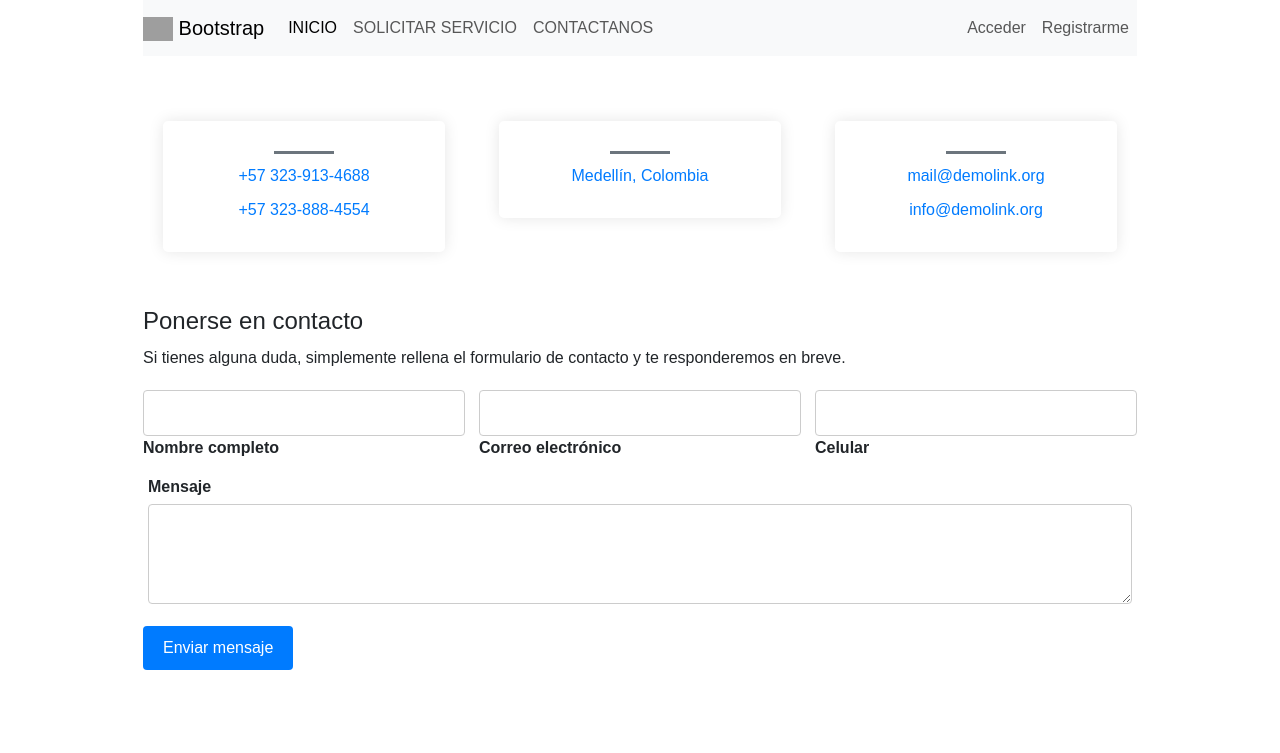
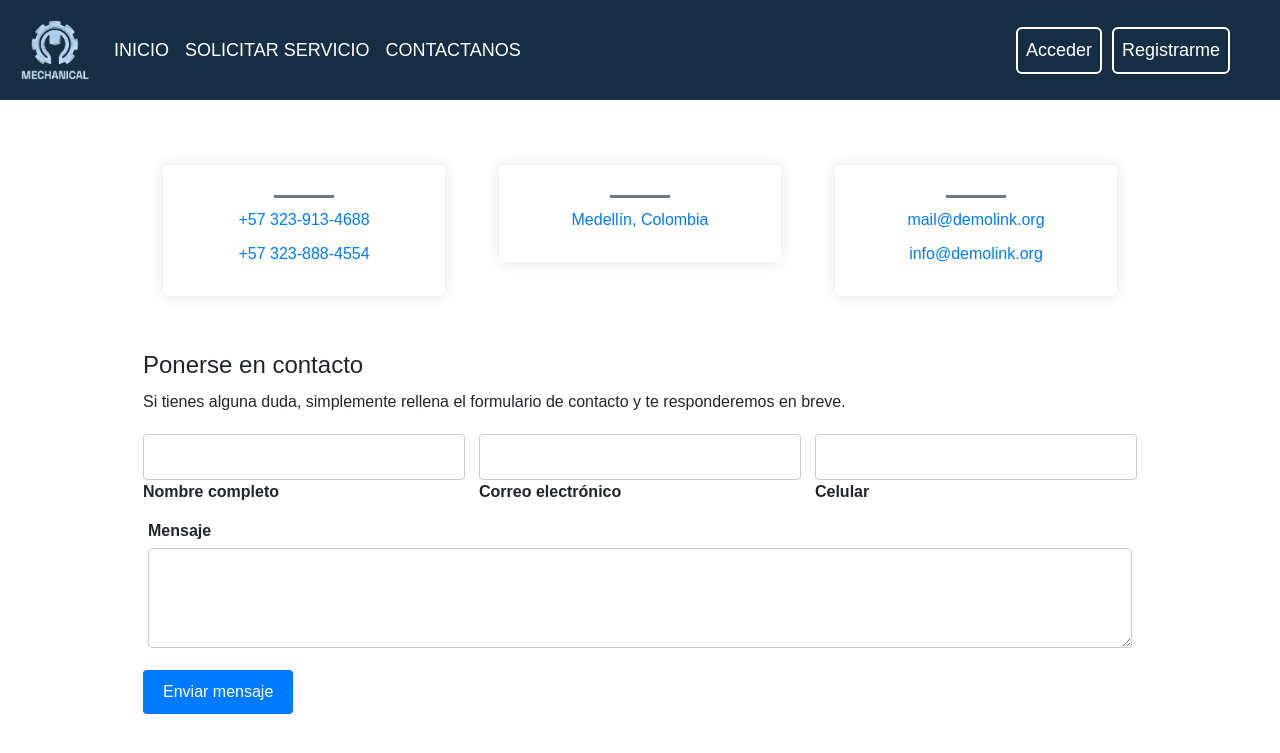
Before and after one commit to Alexnander0809/mechanical-express, a Django app: page /Home/contactenos/ in a window 1280 px wide. Shown: the top 753 px of the page. Run offline with Django 5.2, Linux system fonts and the light colour scheme; some libraries are stand-ins or nearby versions; grey boxes are pictures that could not be loaded.

Commit message:
Si se pued

```diff
--- a/mechanical_express/Templates/inc/header.html
+++ b/mechanical_express/Templates/inc/header.html
@@ -11,15 +11,79 @@
 
     <!-- Bootstrap CSS -->
     <title>Document</title>
+    <style>
+        /* Estilos personalizados */
+        .navbar-custom {
+            background-color: #162E44;
+            /* Color de fondo personalizado */
+            height: 100px;
+            /* Aumentar altura del navbar */
+            padding-top: 20px;
+            /* Aumentar padding superior */
+            padding-bottom: 20px;
+            /* Aumentar padding inferior */
+        }
+
+        .navbar-custom .navbar-brand {
+            color: #ffffff;
+            /* Color de texto personalizado */
+            font-size: 24px;
+            /* Aumentar tamaño del texto */
+            display: flex;
+            /* Para centrar verticalmente */
+            align-items: center;
+            /* Para centrar verticalmente */
+            justify-content: center;
+            /* Para centrar horizontalmente */
+            font-family: 'Arial', sans-serif;
+            /* Cambiar la fuente */
+        }
+
+        .navbar-custom .navbar-nav .nav-link {
+            color: #ffffff !important;
+            /* Color de texto personalizado */
+            font-size: 18px;
+            /* Aumentar tamaño del texto */
+            font-family: 'Arial', sans-serif;
+            /* Cambiar la fuente */
+        }
+
+        .navbar-custom .btn-custom {
+            background-color: transparent;
+            /* Botón transparente */
+            border: 2px solid #ffffff;
+            /* Borde blanco */
+            color: #ffffff;
+            /* Texto blanco */
+            font-family: 'Arial', sans-serif;
+            /* Cambiar la fuente */
+        }
+
+        .navbar-custom .btn-custom:hover {
+            background-color: #ffffff;
+            /* Color de fondo al pasar el mouse */
+            color: #162E44;
+            /* Texto blanco */
+        }
+
+        /* Ajuste para ocupar todo el ancho */
+        .navbar-custom .container-fluid {
+            padding-right: 0;
+            padding-left: 0;
+        }
+
+        /* Alinear enlaces del dropdown al centro */
+        .dropdown-menu {
+            text-align: center;
+        }
+    </style>
 </head>
 
 <body>
-    <div class="container">
-        <nav class="navbar navbar-expand-lg bg-body-tertiary">
+    <nav class="navbar navbar-expand-lg navbar-custom w-100">
+        <div class="container-fluid">
             <a class="navbar-brand" href="#">
-                <img src="{% static 'img/bootstrap-logo.svg' %}" alt="Logo" width="30" height="24"
-                    class="d-inline-block align-text-top">
-                Bootstrap
+                <img src="{% static 'img/logo.png' %}" alt="Logo" style="margin-left: 20px; filter: brightness(200%);" width="70px" height="60px" class="d-inline-block align-text-top">
             </a>
 
             <button class="navbar-toggler" type="button" data-bs-toggle="collapse" data-bs-target="#navbarNavDropdown"
@@ -29,21 +93,22 @@
             <div class="collapse navbar-collapse" id="navbarNavDropdown">
                 <ul class="navbar-nav ml-auto">
                     <li class="nav-item">
-                        <a class="nav-link active" aria-current="page" href="{% url 'principal' %}">INICIO</a>
+                        <a class="nav-link active text-center" aria-current="page"
+                            href="{% url 'principal' %}">INICIO</a>
                     </li>
                     <li class="nav-item">
-                        <a class="nav-link" href="{% url 'solicitar_servicio' %}">SOLICITAR SERVICIO</a>
+                        <a class="nav-link text-center" href="{% url 'solicitar_servicio' %}">SOLICITAR SERVICIO</a>
                     </li>
                     <li class="nav-item">
-                        <a class="nav-link" href="{% url 'contactenos' %}">CONTACTANOS</a>
+                        <a class="nav-link text-center" href="{% url 'contactenos' %}">CONTACTANOS</a>
                     </li>
                 </ul>
             </div>
             <ul class="navbar-nav">
                 {% if user.is_authenticated %}
                 <div class="dropdown">
-                    <button class="btn btn-secondary dropdown-toggle" type="button" id="dropdownMenuButton"
-                        data-bs-toggle="dropdown" aria-expanded="false">
+                    <button class="btn btn-custom dropdown-toggle text-center" type="button" id="dropdownMenuButton"
+                        data-bs-toggle="dropdown" aria-expanded="false" style="margin-right: 50px;">
                         Bienvenido
                     </button>
                     <ul class="dropdown-menu" aria-labelledby="dropdownMenuButton">
@@ -55,16 +120,16 @@
 
                 </div>
                 {% else %}
-                <li class="nav-item">
-                    <a class="nav-link" href="{% url 'login' %}">Acceder</a>
+                <li class="nav-item" style="margin-right: 10px;">
+                    <a class="nav-link text-center btn btn-custom" href="{% url 'login' %}">Acceder</a>
                 </li>
-                <li class="nav-item">
-                    <a class="nav-link" href="{% url 'registro' %}">Registrarme</a>
+                <li class="nav-item" style="margin-right: 50px;">
+                    <a class="nav-link text-center btn btn-custom" href="{% url 'registro' %}">Registrarme</a>
                 </li>
                 {% endif %}
             </ul>
-        </nav>
-    </div>
+        </div>
+    </nav>
 
     <script src="https://code.jquery.com/jquery-3.6.0.min.js"></script>
     <script src="https://cdnjs.cloudflare.com/ajax/libs/popper.js/2.11.8/umd/popper.min.js"
--- a/mechanical_express/views.py
+++ b/mechanical_express/views.py
@@ -1,7 +1,7 @@
 from django.shortcuts import render, redirect
 from django.contrib import messages
 from django.contrib.auth.models import User
-from .models import Mecanico, Usuario
+from .models import Mecanico, Usuario,  Profile, create_profile_for_user
 from django.core.mail import send_mail
 from django.contrib.auth import login, authenticate, logout
 
@@ -25,6 +25,7 @@ def miperfil(request):
 def configuracion(request):
     return render(request, "Home/configuracion.html")
 
+
 def insertarusuario(request):
     if request.method == "POST":
         role = request.POST.get("role")
@@ -46,41 +47,19 @@ def insertarusuario(request):
                 first_name=nombres,
                 last_name=apellidos
             )
-            usuario.save()
 
-            Usuario.objects.create(
-                nombres=nombres,
-                apellidos=apellidos,
-                telefono=telefono,
-                email=email,
-                contraseña=password
-            )
+            # Crear perfil de usuario en tu aplicación
+            profile = create_profile_for_user(usuario, role)
 
             if role == "mecanico":
-                direccion = request.POST.get("direccion")
-                ubicacion = request.POST.get("ubicacion")
-                descripcion = request.POST.get("descripcion")
-                num_likes = request.POST.get("num_likes")
-                tipo_afiliacion = request.POST.get("tipo_afiliacion")
-                profesion = request.POST.get("profesion")
-                estado = request.POST.get("estado")
+                messages.info(request, "¡Tu cuenta de mecánico ha sido creada! Por favor, inicia sesión para continuar con tu información profesional.")
+            else:
+                messages.success(request, "¡Tu cuenta ha sido creada! Por favor, inicia sesión.")
 
-                Mecanico.objects.create(
-                    nombres=nombres,
-                    apellidos=apellidos,
-                    telefono=telefono,
-                    email=email,
-                    contraseña=password,
-                    profesion=profesion,
-                    estado='Activo'
-                )
-
-                # Verificar si el usuario es un mecánico y mostrar mensaje de alerta
-                # messages.info(request, "Logeate para seguir actualizando tu información profesional")
-
-            return redirect('/Login/login', {'mensaje':"Logeate para continuar con tu informacion profesional"})
+            return redirect('/Login/login')
 
     return render(request, 'Login/insertar.html')
+
 
 def loginusuario(request):
     if request.method == "POST":
```
Also changed, not shown: mechanical_express/Templates/management/commands/update_profiles.py (added, +31 -0 lines), mechanical_express/models.py (+15 -2 lines), mechanical_express/Templates/management/__init__.py (added), mechanical_express/Templates/management/commands/__init__.py (added).
